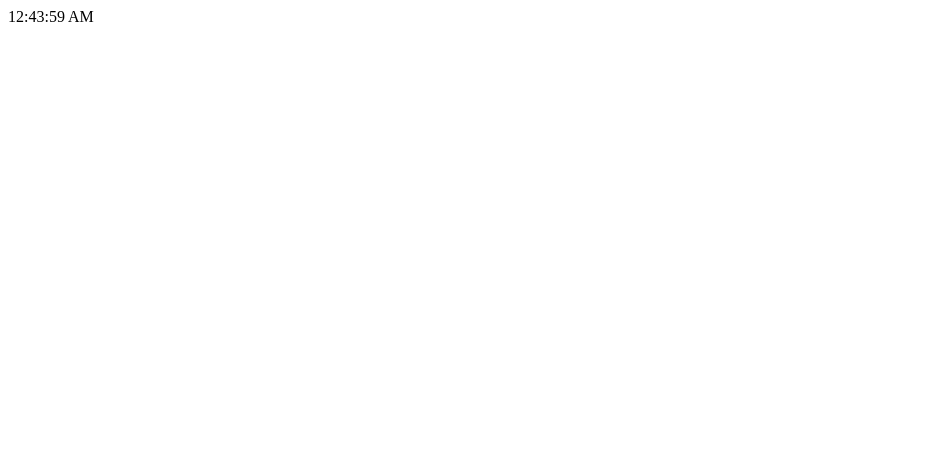
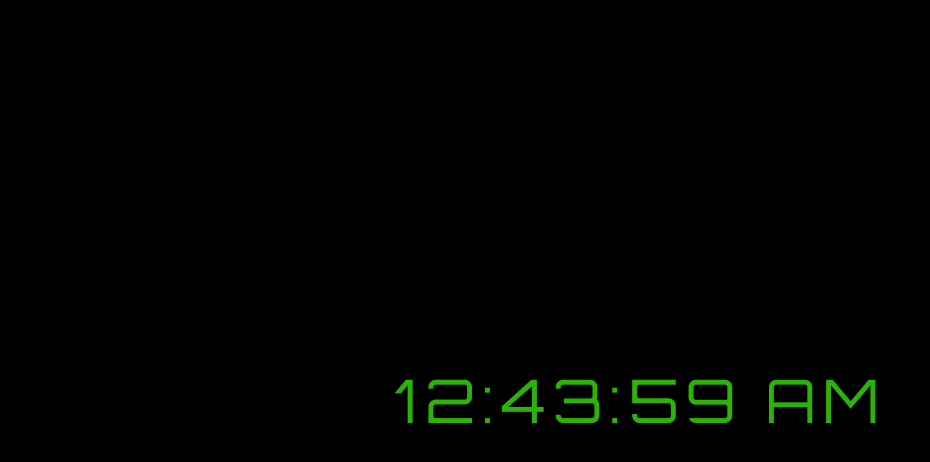
Before and after one commit to ArthurAnastopulos/Clock, a plain HTML site: page index.html in a window 1280 px wide. Shown: the whole page, without its empty margins (0-930 px from the left). Drawn offline with Linux system fonts and the light colour scheme.

Commit message:
CSS style

```diff
--- a/index.html
+++ b/index.html
@@ -6,6 +6,7 @@
     <meta name="viewport" content="width=device-width, initial-scale=1.0">
     <title>Clock</title>
     <link rel="stylesheet" href="style.css">
+    <link href="https://fonts.googleapis.com/css2?family=Orbitron:wght@400;700&display=swap" rel="stylesheet">
 </head>
 
 <body>
--- a/style.css
+++ b/style.css
@@ -0,0 +1,14 @@
+body {
+    background: black;
+}
+
+.clock {
+    position: absolute;
+    top: 50%;
+    left: 50%;
+    transform: translateX(-50%) translateY(-50%);
+    color: #2cb30a;
+    font-size: 60px;
+    font-family: 'Orbitron', sans-serif;
+    letter-spacing: 7px;
+}
```
